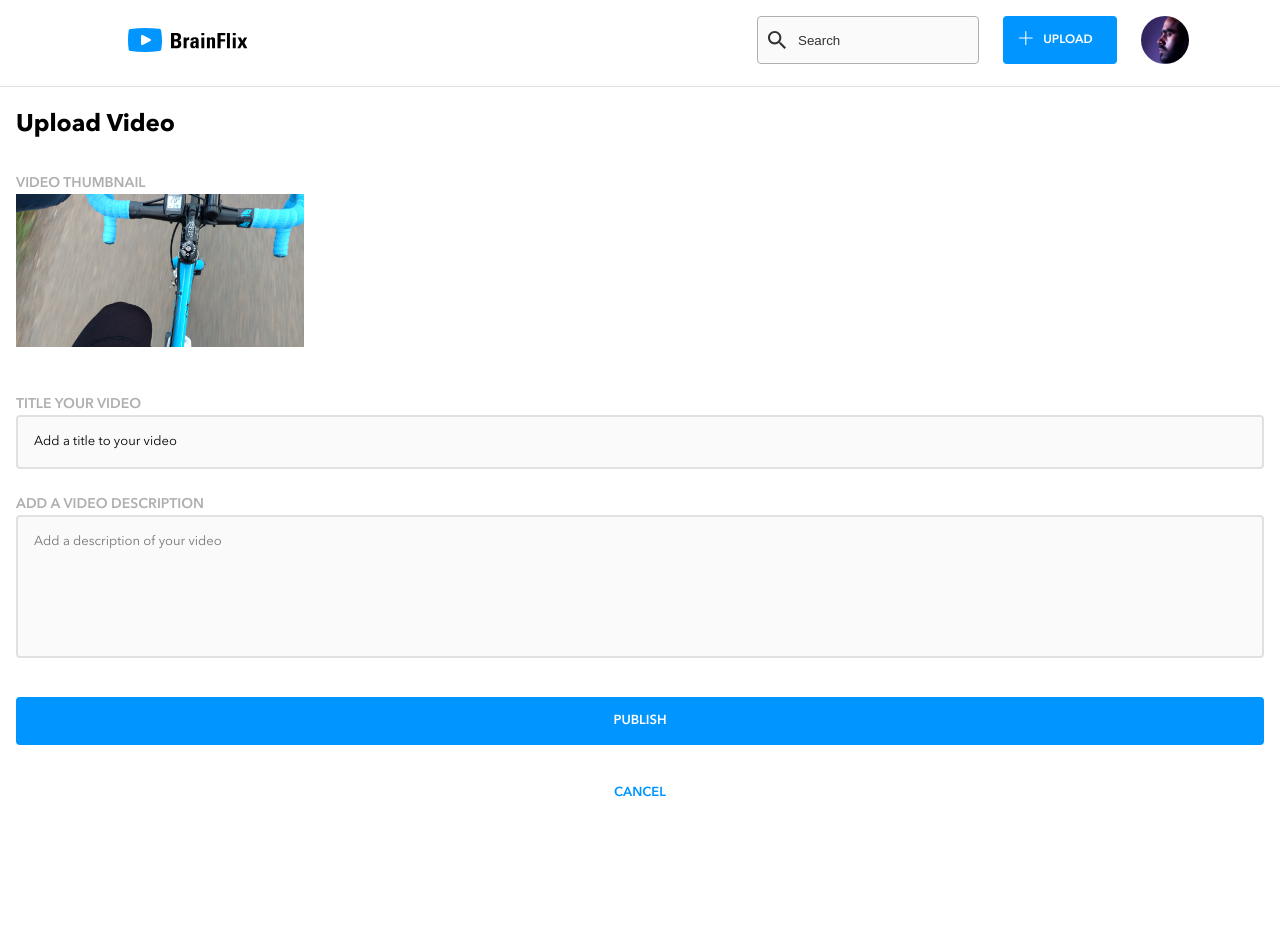
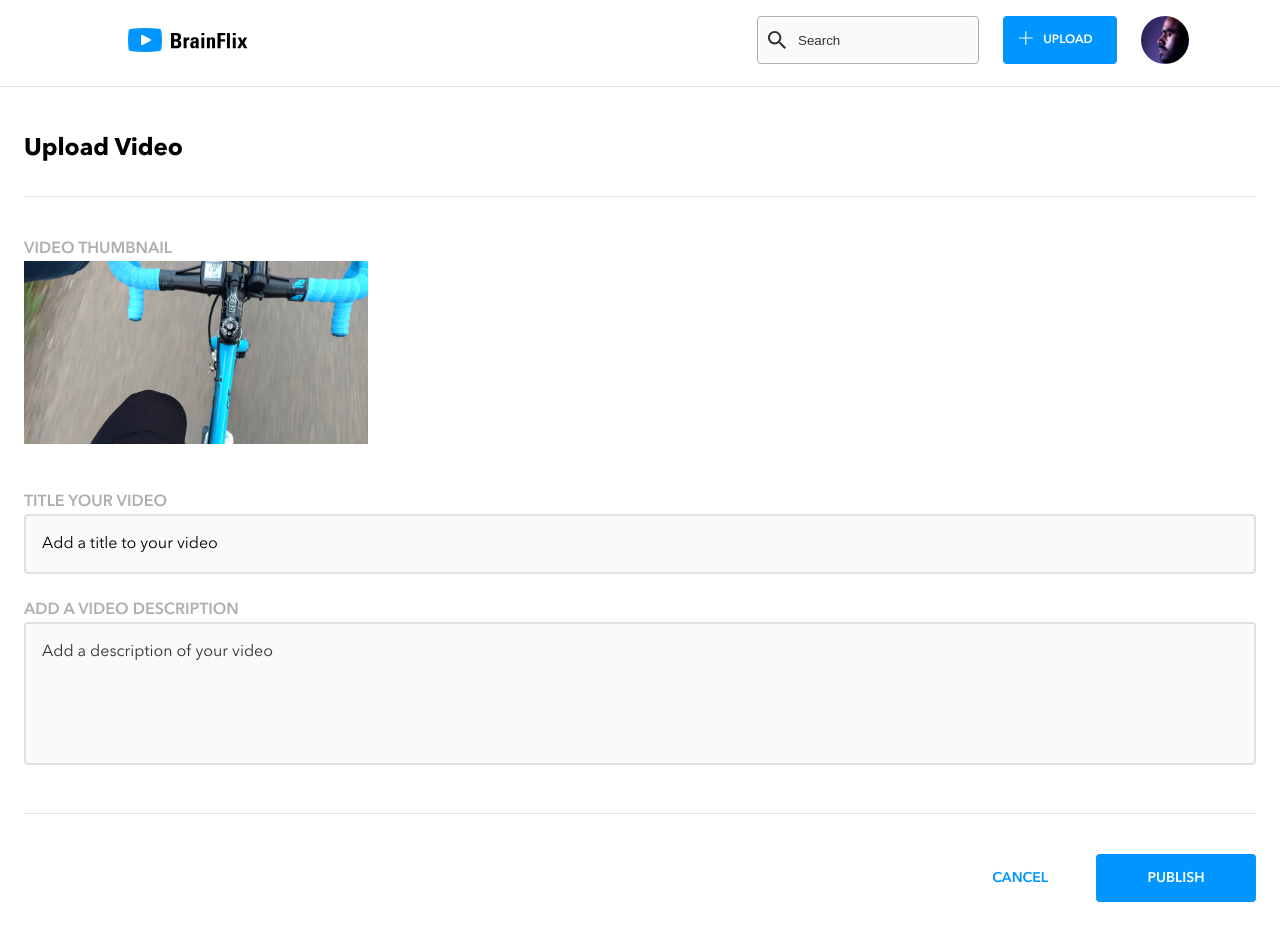
Before and after one commit to Andycsong/andy-song-brainflix, a React (Create React App) app: page /upload in a window 1280 px wide. Before the commit the page ends 817 px from the top, so only its background shows below. Built offline with nearby package versions, Linux system fonts and the light colour scheme.

Commit message:
Upload Page Functionality working

```diff
--- a/src/App.scss
+++ b/src/App.scss
@@ -7,18 +7,3 @@
 html{
     font-family: 'AvenirNextLTPro';
 }
-
-.App{
-
-    @include desktop{
-
-
-        &-container{
-            display: flex;
-        }
-
-        &__left-container{
-            width: 75%;
-        }
-    }
-}
--- a/src/Pages/Home/Home.js
+++ b/src/Pages/Home/Home.js
@@ -16,11 +16,8 @@ class Home extends Component {
 
     getVideoId = (id) => {
         API_CALLS.getDetailedVideos(id)
-            .then(
-                response => {
-                    this.setState({
-                        selectedVideo: response.data,
-                    })
+            .then(response => {
+                this.setState({ selectedVideo: response.data, })
             })
             .catch(error => console.log(error))
     }
@@ -33,20 +30,27 @@ class Home extends Component {
 
     componentDidMount() {
         API_CALLS.getVideos()
-            .then(
-                (response) => {
+            .then((response) => {
                 this.setState({
                     videoDetails: response.data,
                 })
-
                 const id = this.props.match.params.id || response.data[0].id;
                 this.getVideoId(id);
             });
     }
 
+
+    LoadingScreen = () => {
+        window.setTimeout(() => {
+            return (
+                <h2> Gimme a chance boss</h2 >
+            )
+        }, 1000)
+    }
+
     render() {
         if (!this.state.selectedVideo) {
-            return <h2>gimme a chance boss</h2>;
+            return this.LoadingScreen;
         }
 
         const filteredVids = this.state.videoDetails.filter(vid => vid.id !== this.state.selectedVideo.id);
--- a/src/Pages/Upload/Upload.js
+++ b/src/Pages/Upload/Upload.js
@@ -1,8 +1,57 @@
 import React, { Component } from 'react'
 import './Upload.scss'
 import ThumbnailImage from '../../assets/Images/Upload-video-preview.jpg'
+import { Link } from 'react-router-dom'
 
 class Upload extends Component {
+    state = {
+        title: '',
+        description: '',
+    }
+
+    changed = (e) => {
+        let isValidated = this.isValidated();
+        console.log(isValidated);
+
+        this.setState({
+            [e.target.name]: e.target.value,
+        })
+    };
+
+    isValidated = () => {
+        if (
+            !this.state.title ||
+            !this.state.description
+        ) {
+            return false;
+        }
+        return true;
+    }
+
+    submit = (e) => {
+        e.preventDefault();
+        if (this.isValidated()) {
+            alert(`Your video : ${this.state.title} has been uploaded. Press OK to go back to Home page `);
+
+            window.setTimeout(() => {
+                this.props.history.push('/')
+            }, 500)
+
+        } else {
+            alert("Failed to upload video. Check if your form has been completed")
+        }
+
+    };
+
+    cancel = (e) => {
+        e.preventDefault();
+        this.setState({
+            title: '',
+            description: ''
+        })
+    }
+
+
     render() {
         return (
             <section className="upload">
@@ -12,29 +61,40 @@ class Upload extends Component {
                     <img className='upload__thumbnail-image' alt='chosen thumbnail' src={ThumbnailImage}></img>
                 </div>
                 <div className='upload__info-container'>
-                    <form className='upload__form' id='uploadForm'>
+                    <form className='upload__form' id='uploadForm' onSubmit={this.submit}>
                         <label for='uploadForm' className='upload__info-title'>TITLE YOUR VIDEO
-                            <input id='uploadForm' className='upload__form-name' type='text' placeholder='Add a title to your video'></input>
+                            <input
+                                id='uploadForm-name'
+                                className='upload__form-name'
+                                type='text'
+                                name='title'
+                                placeholder='Add a title to your video'
+                                onChange={this.changed}
+                                value={this.state.title}
+                            >
+                            </input>
                         </label>
                         <label id='uploadForm' className='upload__form-description'>ADD A VIDEO DESCRIPTION
-
                             <textarea
-                                form='uploadForm'
+                                id='uploadform-description'
                                 className='upload__form-input'
                                 type='text'
-                                name='commentName'
+                                name='description'
                                 placeholder='Add a description of your video'
+                                onChange={this.changed}
+                                value={this.state.description}
                             >
                             </textarea>
-
                         </label>
                         <div className='upload__data-container'>
-                            <button type='submit' form='uploadForm' className='upload__submit'>PUBLISH</button>
-                            <button type='reset' form='uploadForm' className='upload__cancel'>CANCEL</button>
+                            <Link to='/' onClick={this.submit}>
+                                <button type='submit' form='uploadForm' className='upload__submit'>PUBLISH</button>
+                            </Link>
+                            <button type='submit' onClick={this.cancel} form='uploadForm' className='upload__cancel'>CANCEL</button>
                         </div>
                     </form>
                 </div>
-            </section>
+            </section >
         )
     }
 }
--- a/src/Pages/Upload/Upload.scss
+++ b/src/Pages/Upload/Upload.scss
@@ -10,19 +10,42 @@
     border-top: 1px solid $Mercury;
     padding-top: 1.5rem;
 
+    @include tablet{
+        padding-top: 0;
+        padding-left: 1.5rem;
+        padding-right: 1.5rem;
+    }
+
     &__title{
         padding-bottom: 2rem;
+
+        @include tablet{
+            padding-top: 3rem;
+            padding-bottom: 2rem;
+            border-bottom: 1px solid $Mercury;
+        }
     }
 
     &__thumbnail-title{
         @include mobile-text-subheader;
         color: $Silver;
         font-weight: 600;
+
+        @include tablet{
+            @include desktab-text-subheader;
+            padding-top: 2.5rem;
+
+        }
     }
 
     &__thumbnail-image{
         width: 288px;
         height: 153px;
+
+        @include tablet{
+            width: 344px;
+            height: 183px;
+        }
     }
 
     &__info-container{
@@ -33,6 +56,11 @@
         @include mobile-text-subheader;
         color: $Silver;
         font-weight: 600;
+
+        @include tablet{
+            @include desktab-text-subheader;
+
+        }
     }
 
 
@@ -45,10 +73,19 @@
         border: 2px solid $Mercury;
         margin-bottom: 1.5rem;
 
+        @include tablet{
+            @include desktab-text-subheader;
+        }
+
 
         &::placeholder {
             color: black;
             resize:none ;
+        }
+
+        &:focus{
+            outline: none;
+            border: 2px solid $Instock-blue;
         }
     }
 
@@ -56,6 +93,10 @@
         @include mobile-text-subheader;
         color: $Silver;
         font-weight: 600;
+
+        @include tablet{
+            @include desktab-text-subheader;
+        }
     }
 
 
@@ -69,14 +110,31 @@
         padding: 1rem;
         height: 143px;
 
-        ::placeholder{
+        @include tablet{
+            @include desktab-text-subheader;
+            margin-bottom: 2.5rem;
+        }
+
+        &::placeholder{
             color: $Black;
+        }
+
+        &:focus{
+            outline: none;
+            border: 2px solid $Instock-blue;
         }
 
     }
 
     &__data-container{
         padding-top: 2rem;
+
+        @include tablet{
+            padding-top: 2.5rem;
+            border-top: 1px solid $Mercury;
+            display: flex;
+            flex-direction: row-reverse;
+        }
 
     }
 
@@ -91,6 +149,12 @@
         font-weight: 600;
         margin-bottom: 1.5rem;
 
+        @include tablet{
+            @include desktab-text-paracomment;
+            width: 160px;
+            margin-left: 3rem;
+        }
+
     }
 
     &__cancel{
@@ -101,5 +165,10 @@
         border: none;
         background-color: white;
         font-weight: 600;
+
+        @include tablet{
+            @include desktab-text-paracomment;
+            width: min-content;
+        }
     }
 }
--- a/src/components/VideoList/VideoList.js
+++ b/src/components/VideoList/VideoList.js
@@ -11,7 +11,7 @@ function VideoList({ filteredVids }) {
                 <div className="vidList__subheader">NEXT VIDEO</div>
                 {filteredVids.map((vid) => {
                     return (
-                        <Link className="vidlist__click" key={vid.id} to={`/video/${vid.id}`}>
+                        <Link className="vidList__click" key={vid.id} to={`/video/${vid.id}`}>
                             <div className="vidList__container">
                                 <img className="vidList__img" src={vid.image} alt='poster of the video that is displayed'></img>
                                 <div className="vidList__info-container">
--- a/src/components/VideoList/VideoList.scss
+++ b/src/components/VideoList/VideoList.scss
@@ -12,6 +12,10 @@
         padding-right: 2rem
     }
 
+    @include desktop{
+        border-left: 1px solid $Mercury;
+    }
+
     &__subheader{
         @include mobile-text-subheader;
         color:$Silver;
@@ -20,6 +24,11 @@
         @include tablet{
             @include desktab-text-subheader;
         }
+    }
+
+    &__click {
+        text-decoration: none;
+        color: $Black;
     }
 
     &__container{
--- a/src/components/VideoPlayer/Videoplayer.js
+++ b/src/components/VideoPlayer/Videoplayer.js
@@ -4,14 +4,12 @@ import './Videoplayer.scss'
 
 function Videoplayer({ selectedVideo }) {
     return (
-        <div>
         <video controls
             className="hero__video"
             poster={selectedVideo.image}
             src={selectedVideo.video}
         >
         </video>
-        </div>
     )
 }
 
--- a/src/components/VideoPlayer/Videoplayer.scss
+++ b/src/components/VideoPlayer/Videoplayer.scss
@@ -6,7 +6,6 @@
 
 
 .hero__video{
-    height: 183px;
     object-fit: cover;
     width: 100%;
 
```
Lines whose indentation alone changed are shown as unchanged.
